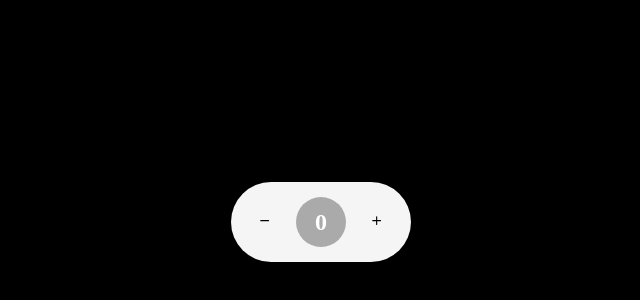
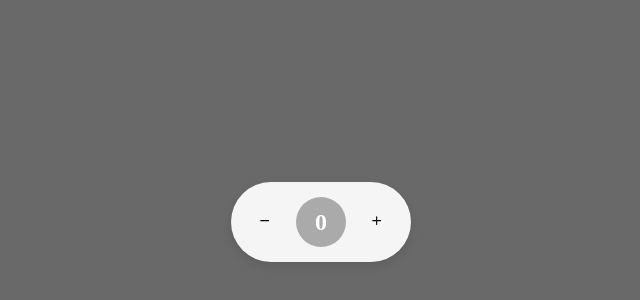
Before and after one commit to UnknownXstark/counter-app, a React (Vite) app: page / in a window 1280 px wide. Shown: the part 178-478 px from the top of the page, without its empty margins (319-959 px from the left). Built offline with nearby package versions, Linux system fonts and the light colour scheme.

Commit message:
changes to css

```diff
--- a/src/App.css
+++ b/src/App.css
@@ -6,7 +6,7 @@
 body{
     height: 100vh;
     width: 100%;
-    background-color: black;
+    background-color: dimgray;
     display: flex;
     justify-content: center;
     align-items: center;
```
